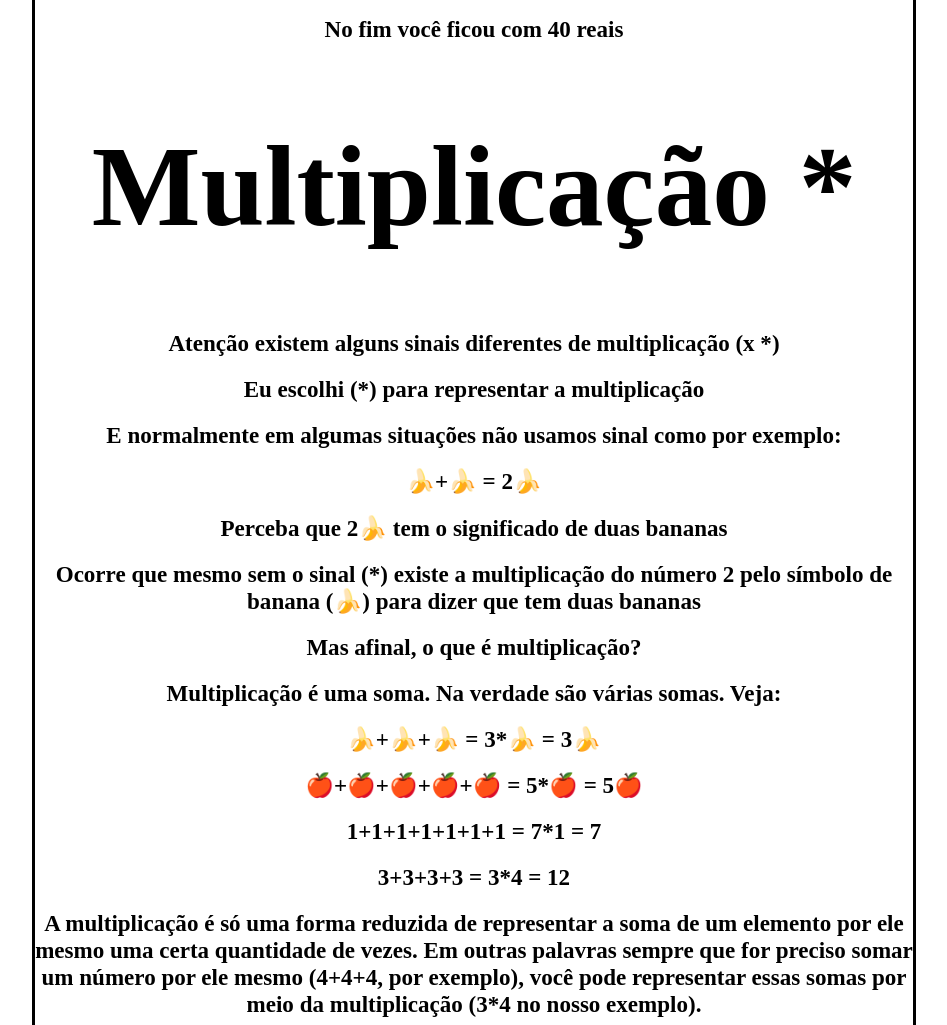
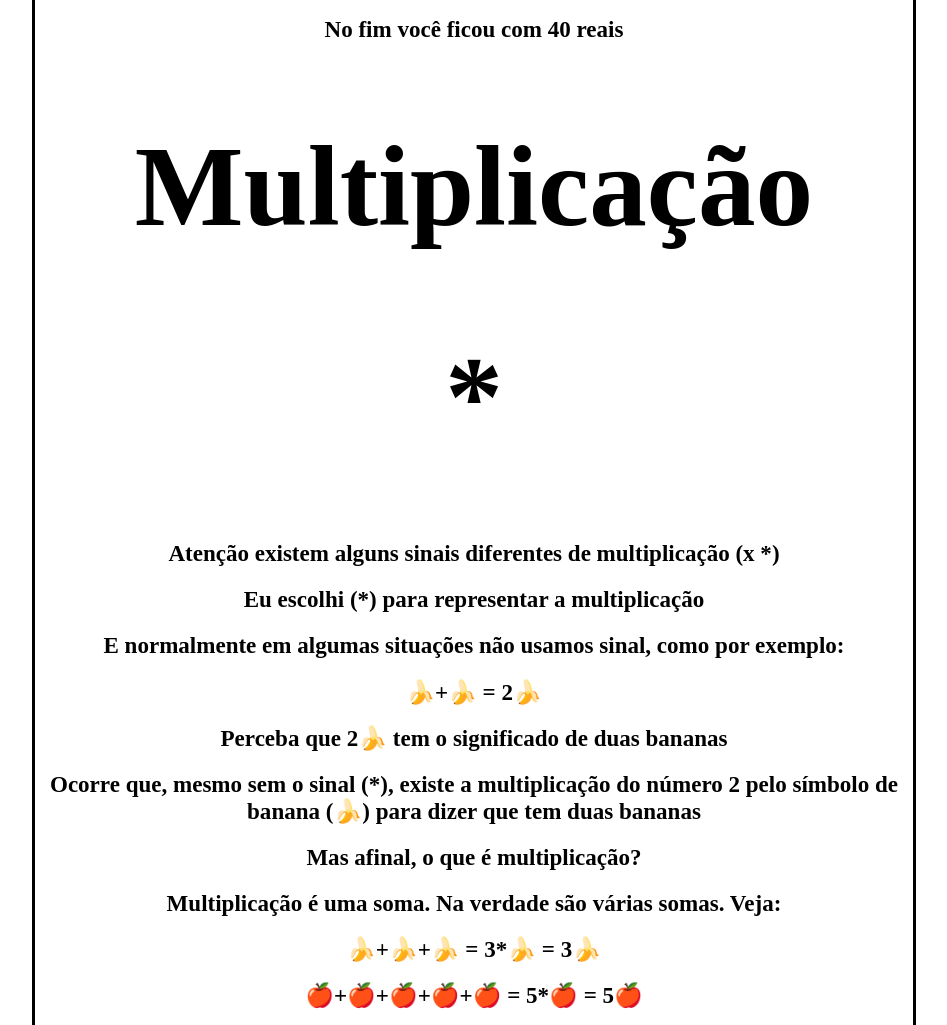
Before and after one commit to RafaelM32/calculo_para_idiotas, a plain HTML site: page index.html in a window 1280 px wide. Shown: the part 6801-7826 px from the top of the page, without its empty margins (166-1113 px from the left). Drawn offline with Linux system fonts and the light colour scheme.

```diff
--- a/index.html
+++ b/index.html
@@ -261,13 +261,14 @@
             </div>
 
             <div class="slide" id="simbolo_de_multiplicacao">
-                <h1>Multiplicação *</h1>
+                <h1>Multiplicação</h1>
+                <h1>*</h1>
                 <h2>Atenção existem alguns sinais diferentes de multiplicação (x *)</h2>
                 <h2>Eu escolhi (*) para representar a multiplicação</h2>
-                <h2>E normalmente em algumas situações não usamos sinal como por exemplo:</h2>
+                <h2>E normalmente em algumas situações não usamos sinal, como por exemplo:</h2>
                 <h2 class="equacao">🍌+🍌 = 2🍌</h2>
                 <h2>Perceba que 2🍌 tem o significado de duas bananas</h2>
-                <h2>Ocorre que mesmo sem o sinal (*) existe a multiplicação do número 2
+                <h2>Ocorre que, mesmo sem o sinal (*), existe a multiplicação do número 2
                     pelo símbolo de banana (🍌) para dizer que tem duas bananas
                 </h2>
                 <h2>Mas afinal, o que é multiplicação?</h2>
```
